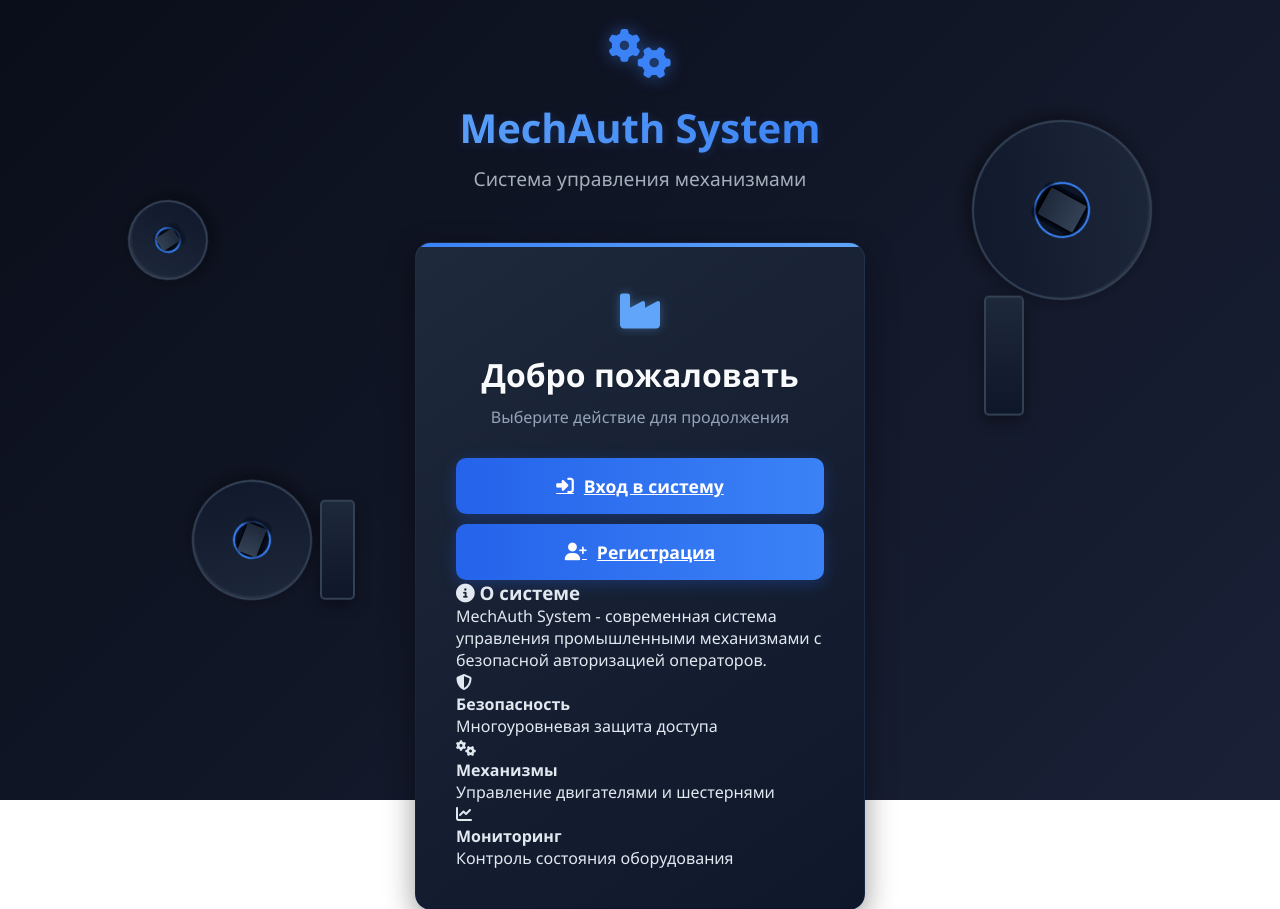
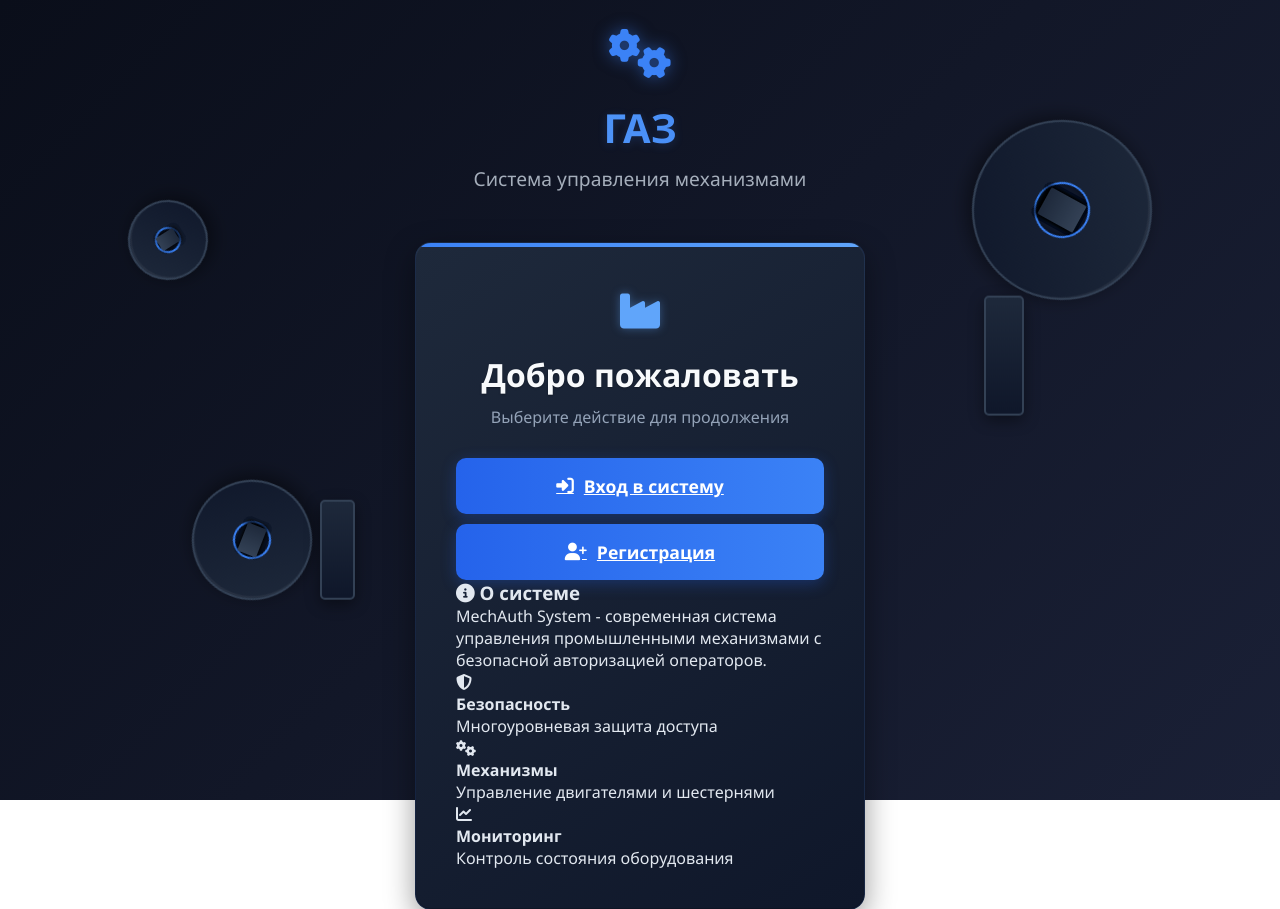
Before and after one commit to ChapaGaming/yastorager-main, a FastAPI app: page / in a window 1280 px wide. Shown: the top 909 px of the page. Run offline with FastAPI, Linux system fonts and the light colour scheme; parts of the project's set-up code (start-up, migrations or seed data) failed here and were passed over.

```diff
--- a/templates/index.html
+++ b/templates/index.html
@@ -31,7 +31,7 @@
             <div class="header-icon">
                 <i class="fas fa-cogs"></i>
             </div>
-            <h1>MechAuth System</h1>
+            <h1>ГАЗ</h1>
             <p>Система управления механизмами</p>
         </div>
 
```
